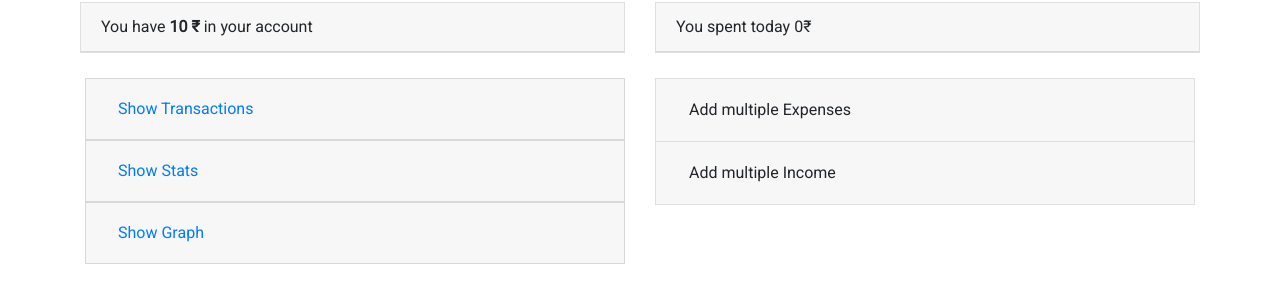
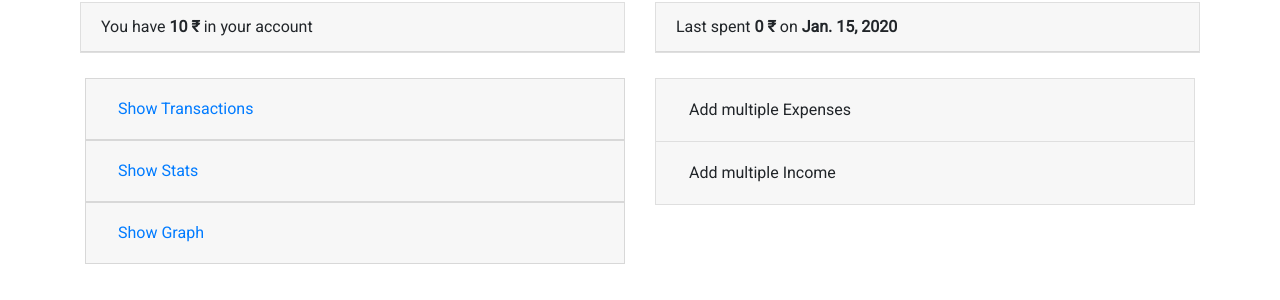
Before and after one commit to siddheshkand/expenses, a Django app: page / in a window 1280 px wide. Shown: the part 56-356 px from the top of the page. Run offline with Django 3.2, Linux system fonts and the light colour scheme; the first user in the database is signed in; tables that the repository leaves empty hold one stand-in row (Sample ...); some libraries are stand-ins or nearby versions.

Commit message:
features added

```diff
--- a/home/templates/home/home.html
+++ b/home/templates/home/home.html
@@ -133,7 +133,7 @@
             <div class="col-lg-6">
                 <div class="card">
                     <div class="card-header">
-                        You spent today {{ stats.today_expenses }}₹
+                        Last spent <b>{{ stats.today_expenses }} ₹</b> on <b>{{ stats.today_date }}</b>
                     </div>
                 </div>
             </div>
--- a/home/views.py
+++ b/home/views.py
@@ -45,8 +45,9 @@ def get_stat():
         stats.update({'daily_expenses': daily_expenses_array})
         stats.update({'daily_income': daily_income_array})
         stats.update({'dates_array': dates_array})
-        # get last element and set to today's income
+        # get last element and set to today's income and today's date
         stats.update({'today_expenses': daily_expenses_array[-1]})
+        stats.update({'today_date': dates_array[-1]})
         return stats
 
 
```
